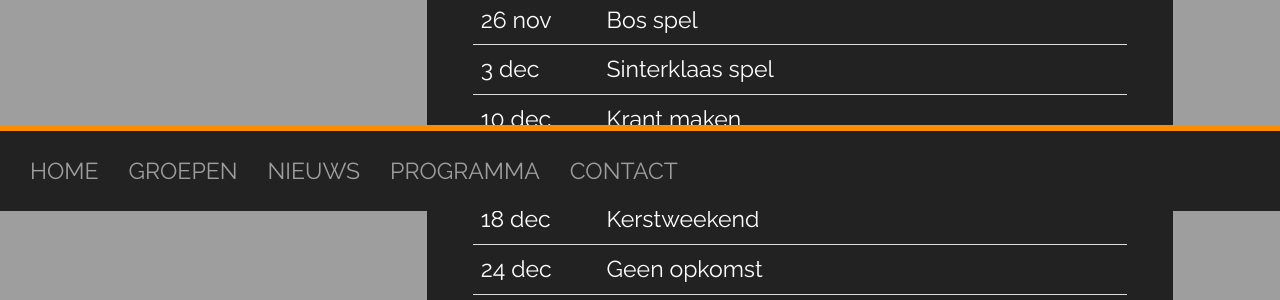
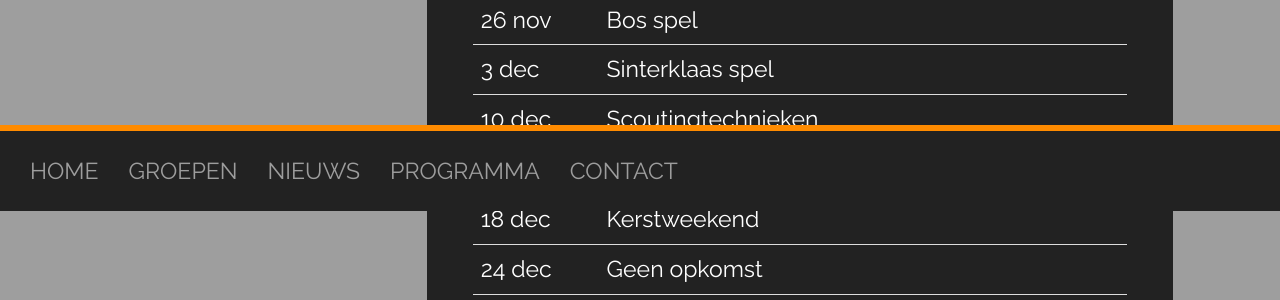
Before and after one commit to nognooitmeegemaakt/website, a Jekyll site: the page built from _agenda/welpen.md, in a window 1280 px wide. Shown: the part 689-989 px from the top of the page. Built offline with Jekyll 4.4.1, drawn with Linux system fonts in a browser that asks for light colours; some web fonts are replaced.

Commit message:
Update welpen.md

```diff
--- a/_agenda/welpen.md
+++ b/_agenda/welpen.md
@@ -18,7 +18,7 @@ Welpen Programma van September - Januari.
 | 19 nov |	Luxe lunch show
 | 26 nov |	Bos spel
 | 3 dec |	Sinterklaas spel
-| 10 dec |	Krant maken
+| 10 dec |	Scoutingtechnieken
 | 17 dec |	Kerstweekend
 | 18 dec |	Kerstweekend
 | 24 dec |	Geen opkomst
```
